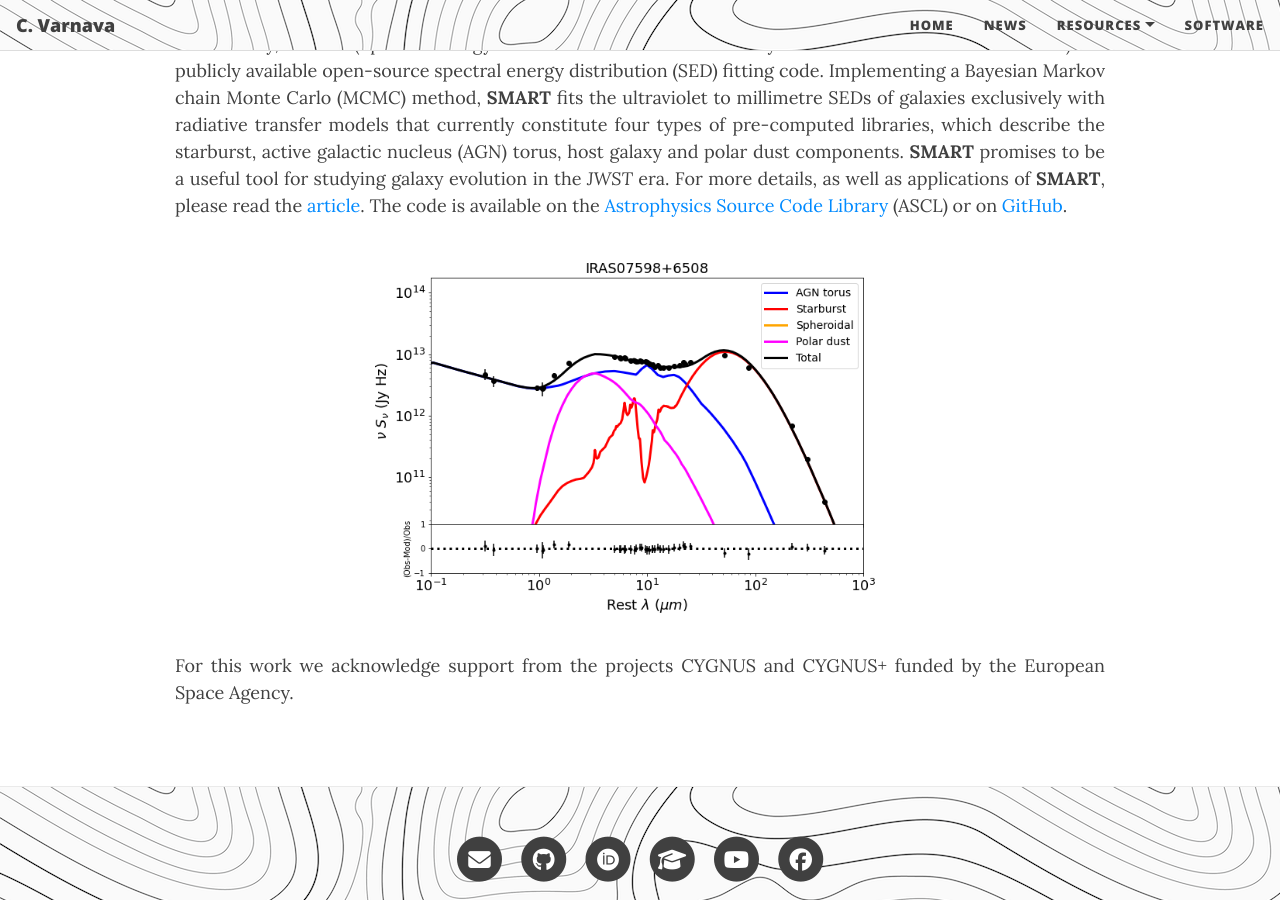
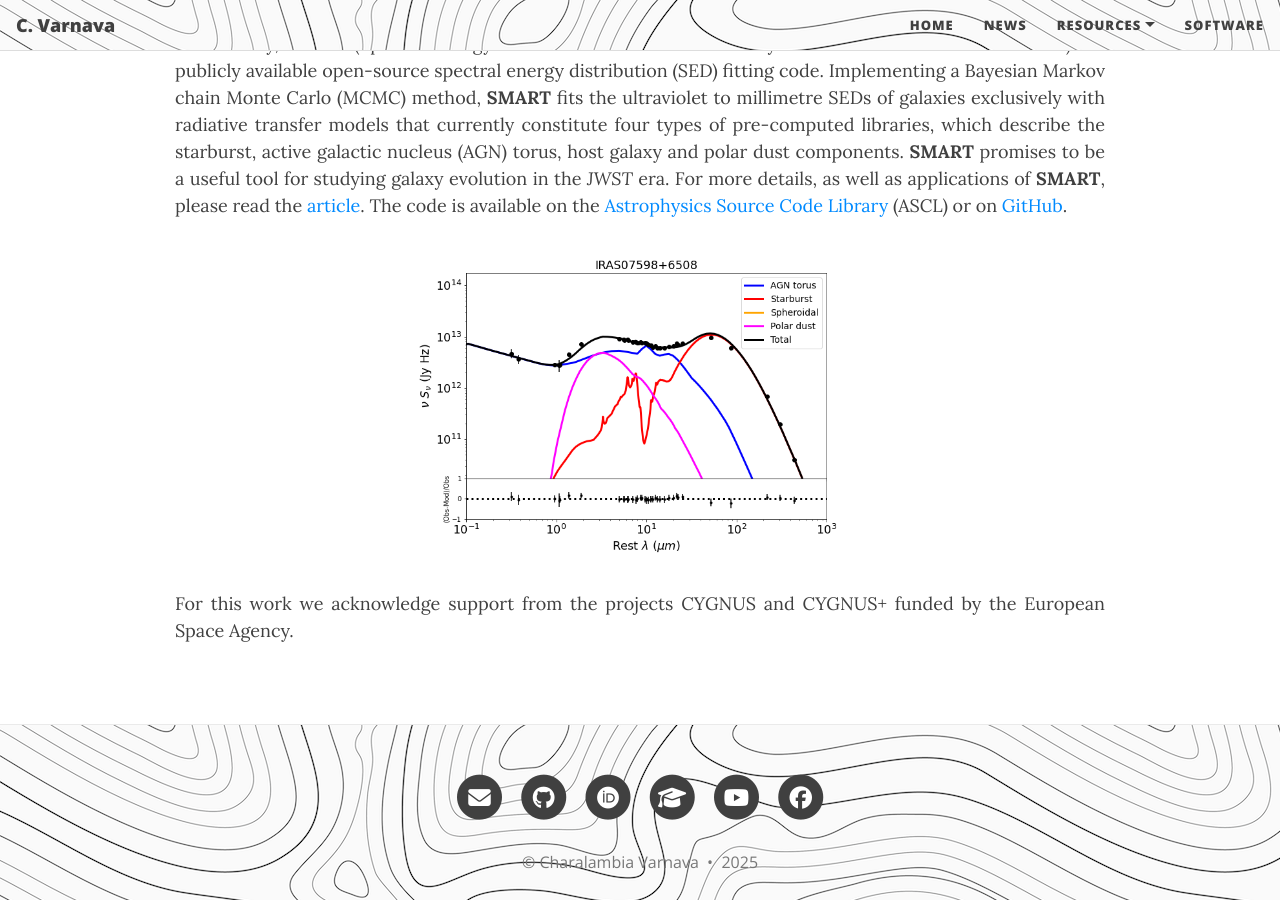
Before and after one commit to ch-var/ch-var.github.io, a Jekyll site: the page built from 2024-04-30-SMART.html, in a window 1280 px wide and 900 px high, scrolled down 727 px. Built offline with Jekyll 4.4.1, drawn with Linux system fonts in a browser that asks for light colours.

Commit message:
Update 2024-04-30-SMART.html

```diff
--- a/2024-04-30-SMART.html
+++ b/2024-04-30-SMART.html
@@ -32,7 +32,7 @@ layout: page
 <p align='justify'>In summary, <b>SMART</b> (<b>S</b>pectral energy distributions <b>M</b>arkov chain <b>A</b>nalysis with <b>R</b>adiative <b>T</b>ransfer models) is a publicly available open-source spectral energy distribution (SED) fitting code. Implementing a Bayesian Markov chain Monte Carlo (MCMC) method, <b>SMART</b> fits the ultraviolet to millimetre SEDs of galaxies exclusively with radiative transfer models that currently constitute four types of pre-computed libraries, which describe the starburst, active galactic nucleus (AGN) torus, host galaxy and polar dust components. <b>SMART</b> promises to be a useful tool for studying galaxy evolution in the <i>JWST</i> era. For more details, as well as applications of <b>SMART</b>, please read the <a href="https://doi.org/10.1093/mnras/stae1141">article</a>. The code is available on the <a href="https://www.ascl.net/2406.003">Astrophysics Source Code Library</a> (ASCL) or on <a href="https://github.com/ch-var/SMART">GitHub</a>.
 
 <p align="center">
-<img src="/assets/img/IRAS07598+6508_CYGNUS.png" width="60%" height="60%">
+<img src="/assets/img/IRAS07598+6508_CYGNUS.png" width="50%" height="50%">
 </p>
 
-<p align='justify'>For this work we acknowledge support from the projects CYGNUS and CYGNUS+ funded by the European Space Agency.
+<p align='justify'>For this work we acknowledge support from the projects CYGNUS and CYGNUS+ funded by the European Space Agency.</p>
```
